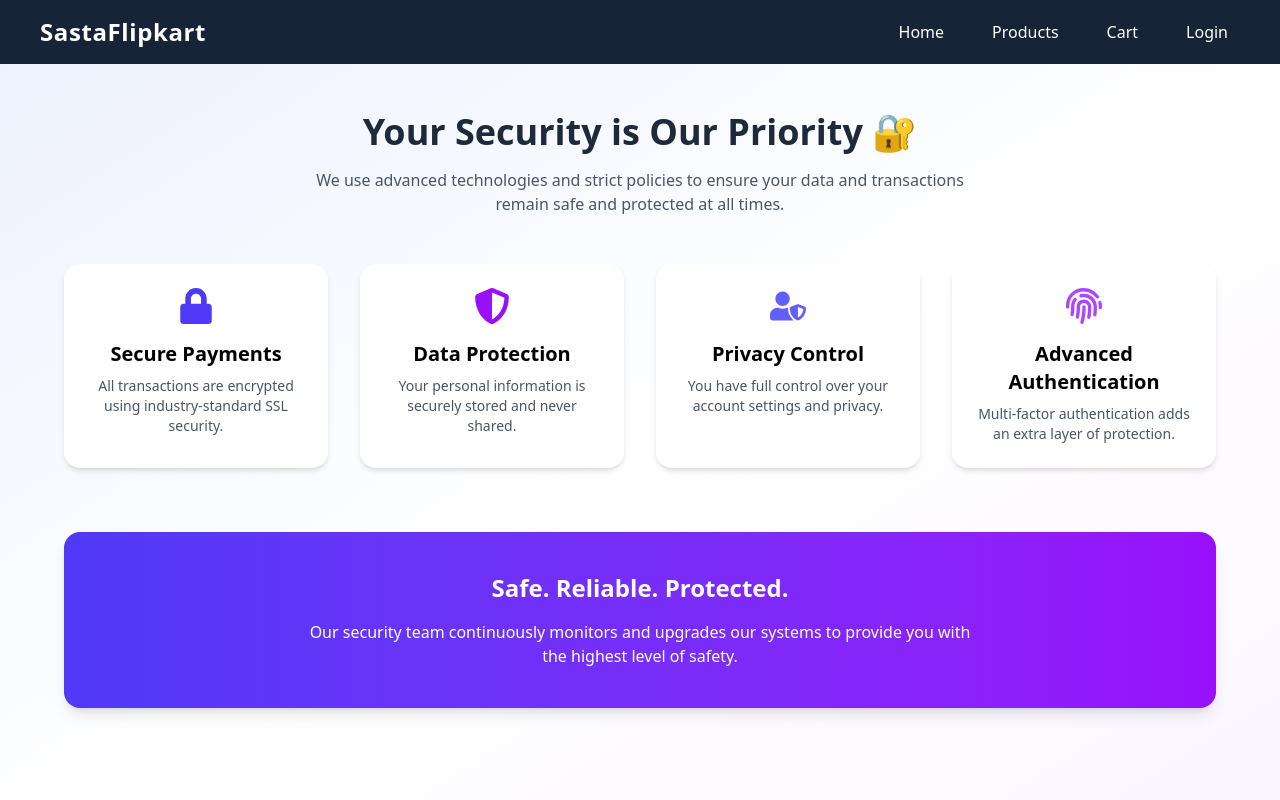
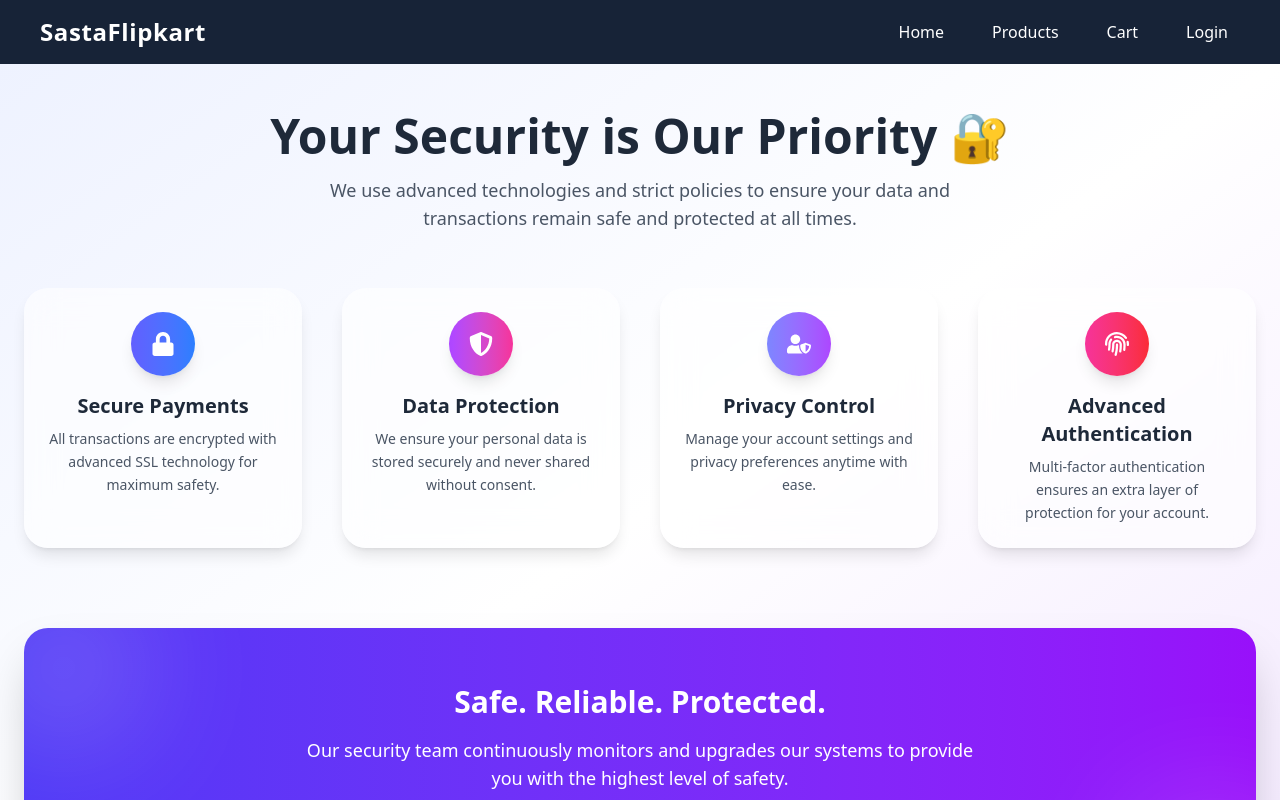
Before and after one commit to Nisita-Chandel/Flipcart-clone, a React (Vite) app in the folder frontend/: page /security in a window 1280 px wide. Shown: the top 800 px of the page. Built offline with nearby package versions, Linux system fonts and the light colour scheme.

Commit message:
updated code

```diff
--- a/frontend/src/pages/Security.jsx
+++ b/frontend/src/pages/Security.jsx
@@ -1,72 +1,106 @@
 import React from "react";
-import { FaLock, FaShieldAlt, FaUserShield, FaFingerprint } from "react-icons/fa";
+import {
+  FaLock,
+  FaShieldAlt,
+  FaUserShield,
+  FaFingerprint,
+} from "react-icons/fa";
+
+const securityFeatures = [
+  {
+    icon: <FaLock />,
+    title: "Secure Payments",
+    desc: "All transactions are encrypted with advanced SSL technology for maximum safety.",
+    color: "from-indigo-500 to-blue-500",
+  },
+  {
+    icon: <FaShieldAlt />,
+    title: "Data Protection",
+    desc: "We ensure your personal data is stored securely and never shared without consent.",
+    color: "from-purple-500 to-pink-500",
+  },
+  {
+    icon: <FaUserShield />,
+    title: "Privacy Control",
+    desc: "Manage your account settings and privacy preferences anytime with ease.",
+    color: "from-indigo-400 to-purple-500",
+  },
+  {
+    icon: <FaFingerprint />,
+    title: "Advanced Authentication",
+    desc: "Multi-factor authentication ensures an extra layer of protection for your account.",
+    color: "from-pink-500 to-red-500",
+  },
+];
 
 const Security = () => {
   return (
-    <div className="min-h-screen bg-gradient-to-br from-indigo-50 via-white to-purple-50 py-12 px-6">
-      <div className="max-w-6xl mx-auto">
+    <div className="min-h-screen bg-gradient-to-br from-indigo-50 via-white to-purple-100 py-12 px-6">
+      <div className="max-w-7xl mx-auto">
 
         {/* Heading */}
-        <div className="text-center mb-12">
-          <h1 className="text-4xl font-bold text-gray-800 mb-4">
+        <div className="text-center mb-14">
+          <h1 className="text-4xl md:text-5xl font-extrabold text-gray-800 mb-4">
             Your Security is Our Priority 🔐
           </h1>
-          <p className="text-gray-600 max-w-2xl mx-auto">
+          <p className="text-gray-600 max-w-2xl mx-auto text-lg">
             We use advanced technologies and strict policies to ensure your data
             and transactions remain safe and protected at all times.
           </p>
         </div>
 
-        {/* Security Cards */}
-        <div className="grid md:grid-cols-2 lg:grid-cols-4 gap-8">
+        {/* Cards */}
+        <div className="grid md:grid-cols-2 lg:grid-cols-4 gap-10">
 
-          {/* Card 1 */}
-          <div className="bg-white p-6 rounded-2xl shadow-md hover:shadow-xl transition duration-300 text-center">
-            <FaLock className="text-indigo-600 text-4xl mx-auto mb-4" />
-            <h3 className="text-xl font-semibold mb-2">Secure Payments</h3>
-            <p className="text-gray-600 text-sm">
-              All transactions are encrypted using industry-standard SSL security.
-            </p>
-          </div>
+          {securityFeatures.map((item, index) => (
+            <div
+              key={index}
+              className="group relative bg-white/60 backdrop-blur-lg p-6 rounded-3xl shadow-lg hover:shadow-2xl transition duration-500 text-center hover:-translate-y-2"
+            >
+              {/* Icon */}
+              <div
+                className={`w-16 h-16 mx-auto mb-4 flex items-center justify-center text-white text-2xl rounded-full bg-gradient-to-r ${item.color} shadow-lg group-hover:scale-110 transition`}
+              >
+                {item.icon}
+              </div>
 
-          {/* Card 2 */}
-          <div className="bg-white p-6 rounded-2xl shadow-md hover:shadow-xl transition duration-300 text-center">
-            <FaShieldAlt className="text-purple-600 text-4xl mx-auto mb-4" />
-            <h3 className="text-xl font-semibold mb-2">Data Protection</h3>
-            <p className="text-gray-600 text-sm">
-              Your personal information is securely stored and never shared.
-            </p>
-          </div>
+              {/* Title */}
+              <h3 className="text-xl font-semibold mb-2 text-gray-800">
+                {item.title}
+              </h3>
 
-          {/* Card 3 */}
-          <div className="bg-white p-6 rounded-2xl shadow-md hover:shadow-xl transition duration-300 text-center">
-            <FaUserShield className="text-indigo-500 text-4xl mx-auto mb-4" />
-            <h3 className="text-xl font-semibold mb-2">Privacy Control</h3>
-            <p className="text-gray-600 text-sm">
-              You have full control over your account settings and privacy.
-            </p>
-          </div>
+              {/* Description */}
+              <p className="text-gray-600 text-sm leading-relaxed">
+                {item.desc}
+              </p>
 
-          {/* Card 4 */}
-          <div className="bg-white p-6 rounded-2xl shadow-md hover:shadow-xl transition duration-300 text-center">
-            <FaFingerprint className="text-purple-500 text-4xl mx-auto mb-4" />
-            <h3 className="text-xl font-semibold mb-2">Advanced Authentication</h3>
-            <p className="text-gray-600 text-sm">
-              Multi-factor authentication adds an extra layer of protection.
-            </p>
-          </div>
+              {/* Glow Effect */}
+              <div className="absolute inset-0 rounded-3xl bg-gradient-to-r from-indigo-200 to-purple-200 opacity-0 group-hover:opacity-20 transition"></div>
+            </div>
+          ))}
 
         </div>
 
         {/* Bottom Section */}
-        <div className="mt-16 bg-gradient-to-r from-indigo-600 to-purple-600 text-white rounded-2xl p-10 text-center shadow-lg">
-          <h2 className="text-2xl font-semibold mb-4">
+        <div className="mt-20 bg-gradient-to-r from-indigo-600 to-purple-600 text-white rounded-3xl p-10 md:p-14 text-center shadow-2xl relative overflow-hidden">
+
+          {/* Decorative Blur */}
+          <div className="absolute -top-10 -left-10 w-40 h-40 bg-white/20 rounded-full blur-3xl"></div>
+          <div className="absolute -bottom-10 -right-10 w-40 h-40 bg-white/20 rounded-full blur-3xl"></div>
+
+          <h2 className="text-3xl font-bold mb-4">
             Safe. Reliable. Protected.
           </h2>
-          <p className="max-w-2xl mx-auto">
+
+          <p className="max-w-2xl mx-auto mb-6 text-lg">
             Our security team continuously monitors and upgrades our systems to
             provide you with the highest level of safety.
           </p>
+
+          {/* CTA Button */}
+          <button className="bg-white text-indigo-600 font-semibold px-6 py-3 rounded-full shadow-lg hover:bg-gray-100 transition">
+            Learn More
+          </button>
         </div>
 
       </div>
```
